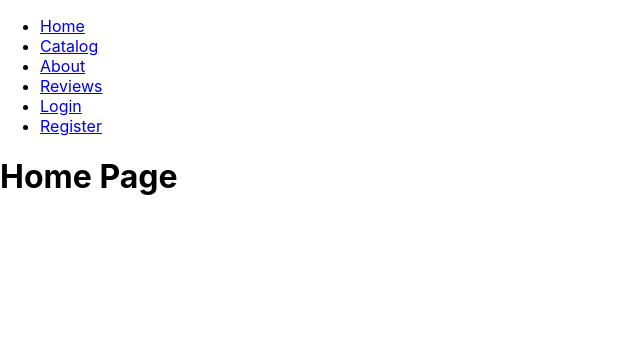
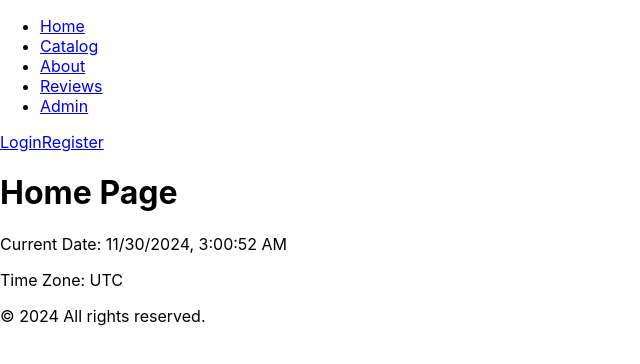
Before and after one commit to NikitaKalabin/NodeJSSite, a React (Create React App) app in the folder frontend/: page / in a window 1280 px wide. Shown: the top 364 px of the page, without its empty margins (0-640 px from the left). Built offline with nearby package versions, Linux system fonts and the light colour scheme.

Commit message:
Add timezone and time, reformat page template, edit nav bar

```diff
--- a/frontend/src/App.js
+++ b/frontend/src/App.js
@@ -1,6 +1,5 @@
 import React from "react";
 import { BrowserRouter as Router, Route, Routes } from "react-router-dom";
-import Navbar from "./components/Navbar";
 import Home from "./pages/Home";
 import Catalog from "./pages/Catalog";
 import ItemDetails from "./pages/ItemDetails";
@@ -11,13 +10,16 @@ import Register from "./pages/Register";
 import Reviews from "./pages/Reviews";
 import { AuthProvider } from "./context/AuthContext";
 import ProtectedRoute from "./components/ProtectedRoute";
+import Header from "./components/Header";
+import Footer from "./components/Footer";
 
 function App() {
   return (
     <AuthProvider>
       <Router>
         <div>
-          <Navbar />
+          <Header />
+          <main>
             <Routes>
               <Route path="/" element={<Home />} />
               <Route path="/catalog" element={<Catalog />} />
@@ -31,6 +33,8 @@ function App() {
               <Route path="/login" element={<Login />} />
               <Route path="/register" element={<Register />} />
             </Routes>
+          </main>
+          <Footer />
         </div>
       </Router>
     </AuthProvider>
--- /dev/null
+++ b/frontend/src/components/AuthLinks.js
@@ -0,0 +1,25 @@
+import React, { useContext } from "react";
+import { Link } from "react-router-dom";
+import { AuthContext } from "../context/AuthContext";
+
+const AuthLinks = () => {
+  const { user, logout } = useContext(AuthContext);
+
+  return (
+    <div>
+      {user ? (
+        <>
+          <span>{user.username}</span>
+          <button onClick={logout}>Logout</button>
+        </>
+      ) : (
+        <>
+          <Link to="/login">Login</Link>
+          <Link to="/register">Register</Link>
+        </>
+      )}
+    </div>
+  );
+};
+
+export default AuthLinks;
--- /dev/null
+++ b/frontend/src/components/Footer.js
@@ -0,0 +1,20 @@
+import React from "react";
+import PropTypes from "prop-types";
+
+const Footer = ({ text }) => {
+  return (
+    <footer>
+      <p>{text}</p>
+    </footer>
+  );
+};
+
+Footer.propTypes = {
+  text: PropTypes.string,
+};
+
+Footer.defaultProps = {
+  text: `© ${new Date().getFullYear()} All rights reserved.`,
+};
+
+export default Footer;
--- /dev/null
+++ b/frontend/src/components/Header.js
@@ -0,0 +1,14 @@
+import React from "react";
+import Navbar from "./Navbar";
+import AuthLinks from "./AuthLinks";
+
+const Header = () => {
+  return (
+    <header>
+      <Navbar />
+      <AuthLinks />
+    </header>
+  );
+};
+
+export default Header;
--- a/frontend/src/components/Navbar.js
+++ b/frontend/src/components/Navbar.js
@@ -1,10 +1,7 @@
-import React, { useContext } from "react";
+import React from "react";
 import { Link } from "react-router-dom";
-import { AuthContext } from "../context/AuthContext";
 
 const Navbar = () => {
-  const { user, logout } = useContext(AuthContext);
-
   return (
     <nav>
       <ul>
@@ -20,25 +17,9 @@ const Navbar = () => {
         <li>
           <Link to="/reviews">Reviews</Link>
         </li>
-        {user ? (
-          <>
-            <li>
-              <Link to="/admin">Admin</Link>
-            </li>
-            <li>
-              <button onClick={logout}>Logout</button>
-            </li>
-          </>
-        ) : (
-          <>
-            <li>
-              <Link to="/login">Login</Link>
-            </li>
-            <li>
-              <Link to="/register">Register</Link>
-            </li>
-          </>
-        )}
+        <li>
+          <Link to="/admin">Admin</Link>
+        </li>
       </ul>
     </nav>
   );
--- a/frontend/src/pages/Home.js
+++ b/frontend/src/pages/Home.js
@@ -1,9 +1,24 @@
-import React from "react";
+import React, { useState, useEffect, useContext } from "react";
+import { AuthContext } from "../context/AuthContext";
 
 const Home = () => {
+  const { user } = useContext(AuthContext);
+  const [currentDate, setCurrentDate] = useState("");
+  const [timeZone, setTimeZone] = useState("");
+
+  useEffect(() => {
+    const date = new Date();
+    setCurrentDate(date.toLocaleString());
+    setTimeZone(Intl.DateTimeFormat().resolvedOptions().timeZone);
+  }, []);
+
   return (
     <div>
       <h1>Home Page</h1>
+      <div>
+        <p>Current Date: {currentDate}</p>
+        <p>Time Zone: {timeZone}</p>
+      </div>
     </div>
   );
 };
```
Lines whose indentation alone changed are shown as unchanged.
